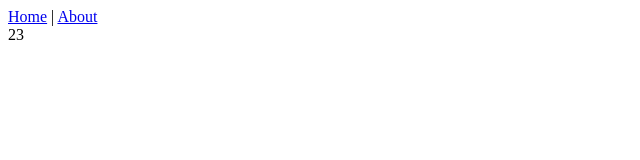
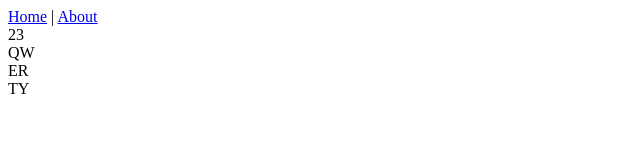
Before and after one commit to lambia/comphare-vue, a Vue app: page /#/ in a window 1280 px wide. Shown: the top 160 px of the page, without its empty margins (0-640 px from the left). Built offline with nearby package versions, Linux system fonts and the light colour scheme.

Commit message:
Chopping strings

```diff
--- a/src/components/bigGrid.vue
+++ b/src/components/bigGrid.vue
@@ -1,19 +1,45 @@
 <template>
     <div>
         <span>{{n}}</span>
+        <little-cell v-for="(value,key) in chopString(stringTest[currentFile], blockSize)" :key="key" :data="value" />
     </div>
 </template>
 
 <script>
+import littleCell from '@/components/littleCell.vue'
+
 export default {
     name: 'bigGrid',
+    components: {
+        littleCell
+    },
     props: {
         n: Number
     },
     data: function() {
         return {
-      arrayTest: []
+            stringTest: ["QWERTY","ABCDE"],
+            currentFile: 0,
+            blockSize: 2
         }
+    },
+    methods: {
+        //Use for, not forEach/maps/filter
+        //Use arr[i], not .push()
+        //Use substr, not anything else
+        //Old fashioned is better.
+        //See why at https://jsperf.com/string-chopping-comparison
+        chopString(str, blockSize) {
+            var numChunks = Math.ceil(str.length / blockSize),
+                chunks = new Array(numChunks);
+
+            for(var i = 0, o = 0; i < numChunks; ++i, o += blockSize) {
+                chunks[i] = str.substr(o, blockSize);
+            }
+
+            return chunks;
+        },
+
     }
 }
 </script>
--- /dev/null
+++ b/src/components/littleCell.vue
@@ -0,0 +1,30 @@
+<template>
+    <div>
+        <span v-if="!editing" @click="toggleEditing">{{data}}</span>
+        <input v-else @click="toggleEditing" type="text" name="" id="" class="" :value="data" placeholder="">
+    </div>
+</template>
+
+<script>
+export default {
+    name: 'littleCell',
+    props: {
+        data: String
+    },
+    data: function() {
+        return {
+            editing: false,
+            arrayTest: []
+        }
+    },
+    methods: {
+        toggleEditing() {
+            //ToDo: editing deve essere del padre/store e indicare l'ID del figlio in edit
+            this.editing = !this.editing;
+        }
+    }
+}
+</script>
+
+<style scoped>
+</style>
--- a/src/views/Home.vue
+++ b/src/views/Home.vue
@@ -1,6 +1,6 @@
 <template>
   <div>
-    <bigGrid :n="23" />
+    <big-grid :n="23" />
   </div>
 </template>
 
```
Lines whose indentation alone changed are shown as unchanged.
